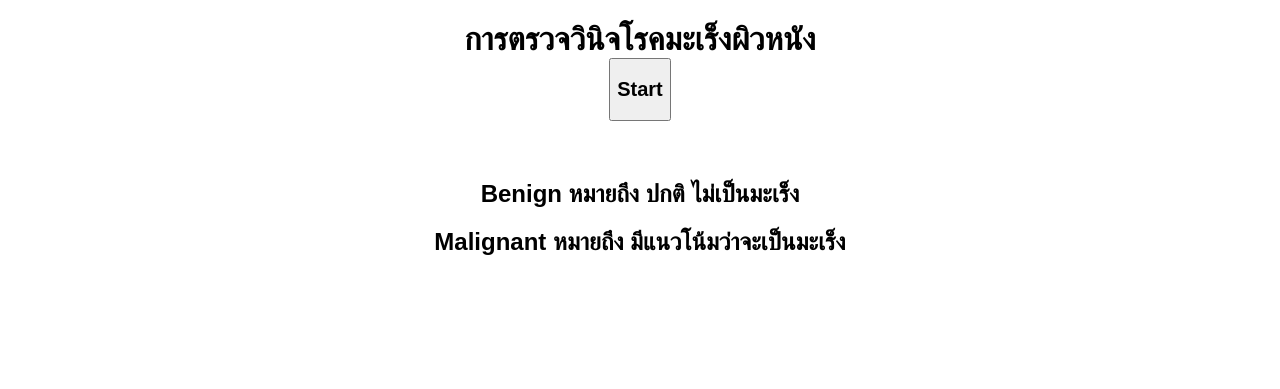
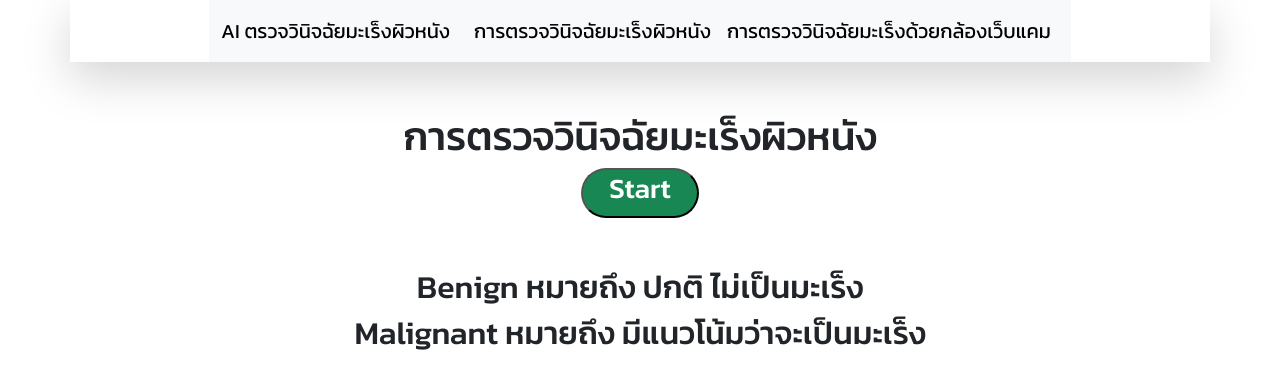
Before and after one commit to Techatach/Skin-Cancer-Diagnosis-Using-Python-Flask-Framework, a Flask app: page /webcam in a window 1280 px wide. Shown: the top 389 px of the page. Run offline with Flask 3, Linux system fonts and the light colour scheme; some libraries are stand-ins or nearby versions.

Commit message:
third commit

```diff
--- a/static/style/style.css
+++ b/static/style/style.css
@@ -2,6 +2,6 @@
 
 body {
   font-family: "Kanit", sans-serif;
-  font-size: 16px;
+  font-size: 20px;
   font-weight: normal;
 }
--- a/templates/home.html
+++ b/templates/home.html
@@ -4,7 +4,7 @@
     <meta charset="utf-8" />
     <meta name="viewport" content="width=device-width, initial-scale=1" />
 
-    <title>Bootstrap demo</title>
+    <title>{% block title %}Home{% endblock title %}</title>
 
     <link
       href="https://cdn.jsdelivr.net/npm/bootstrap@5.3.1/dist/css/bootstrap.min.css"
@@ -18,10 +18,10 @@
     />
   </head>
   <body>
-    <div class="container shadow-lg">
+    <div class="container shadow-lg d-flex justify-content-center">
       <nav class="navbar navbar-expand-lg bg-body-tertiary">
         <div class="container-fluid">
-          <a class="navbar-brand" href="#">หลักสูตรรัฐประศาสนศาสตร์</a>
+          <a class="navbar-brand" href="#">AI ตรวจวินิจฉัยมะเร็งผิวหนัง</a>
           <button
             class="navbar-toggler"
             type="button"
@@ -52,21 +52,11 @@
                 >
               </li>
             </ul>
-            <form class="d-flex" role="search">
-              <input
-                class="form-control me-2"
-                type="search"
-                placeholder="Search"
-                aria-label="Search"
-              />
-              <button class="btn btn-outline-success" type="submit">
-                Search
-              </button>
-            </form>
           </div>
         </div>
       </nav>
     </div>
+    {% block content %} {% endblock %}
     <script
       src="https://cdn.jsdelivr.net/npm/bootstrap@5.3.1/dist/js/bootstrap.bundle.min.js"
       integrity="sha384-HwwvtgBNo3bZJJLYd8oVXjrBZt8cqVSpeBNS5n7C8IVInixGAoxmnlMuBnhbgrkm"
--- a/templates/webcam.html
+++ b/templates/webcam.html
@@ -1,10 +1,16 @@
+{% extends 'home.html' %} {% block content %}
+
 <!DOCTYPE html>
 
 <html>
   <head>
     <meta charset="utf-8" />
     <meta http-equiv="X-UA-Compatible" content="IE=edge" />
-    <title></title>
+    <link
+      href="{{ url_for('static', filename='style/style.css') }}"
+      rel="stylesheet"
+    />
+    <title>{% block title %}Skin Cancer Prediction{% endblock title %}</title>
     <meta name="description" content="" />
     <meta name="viewport" content="width=device-width, initial-scale=1" />
     <link rel="stylesheet" href="" />
@@ -12,11 +18,17 @@
   <body>
     <script src="" async defer></script>
 
-    <center style="font-family: Kanit, sans-serif">
+    <center style="font-family: Kanit, sans-serif; margin-top: 50px">
       <h1>
-        <div>การตรวจวินิจโรคมะเร็งผิวหนัง</div>
-        <button type="button" onclick="init()" class="bg-success text-white">
-          <h2 style="font-family: Kanit, sans-serif">Start</h2>
+        <div>การตรวจวินิจฉัยมะเร็งผิวหนัง</div>
+        <button
+          type="button"
+          onclick="init()"
+          class="bg-success text-white rounded-pill"
+        >
+          <h3 style="font-family: Kanit, sans-serif; padding: 1px 20px">
+            Start
+          </h3>
         </button>
         <div id="webcam-container" style="margin-top: 20px"></div>
         <div id="label-container"></div>
@@ -85,3 +97,5 @@
     </script>
   </body>
 </html>
+
+{% endblock %}
```
Also changed, not shown: templates/index.html (+9 -2 lines), templates/predict.html (+9 -2 lines), static/images/1.jpg (added), static/images/103.jpg (deleted), static/images/108.jpg (deleted), static/images/124.jpg (deleted), static/images/13.jpg (deleted), static/images/3.jpg, static/images/34.jpg (deleted), static/images/45.jpg (deleted), static/images/48.jpg (deleted), static/images/65.jpg (deleted).
